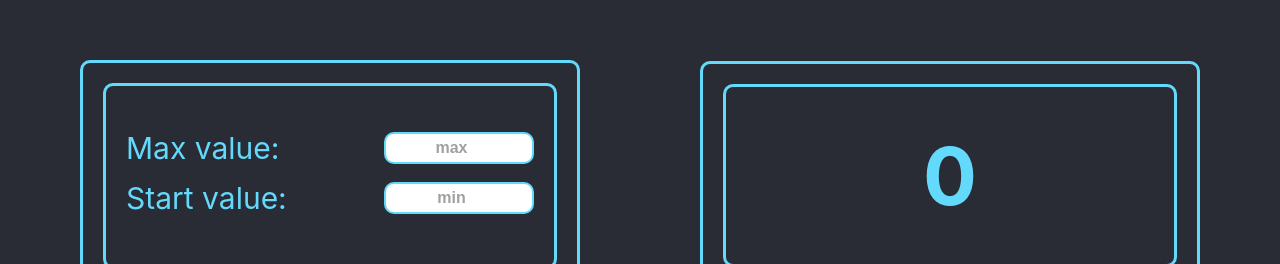
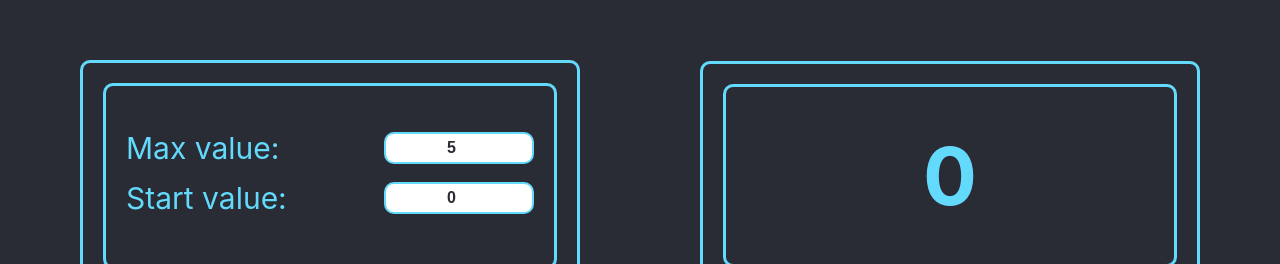
Before and after one commit to AV-html/clicker-counter, a React (Create React App) app: page / in a window 1280 px wide. Shown: the part 144-408 px from the top of the page. Built offline with nearby package versions, Linux system fonts and the light colour scheme.

Commit message:
feat(App): invalid value check & localStorage

```diff
--- a/src/App.tsx
+++ b/src/App.tsx
@@ -1,4 +1,4 @@
-import React, {useState} from 'react';
+import React, {useEffect, useState} from 'react';
 import './App.css';
 import {Control} from './components/Control';
 import {Screen} from './components/Screen';
@@ -20,15 +20,69 @@ function App() {
         setValue(0);
     }
 
+    const [editMode, setEditMode] = useState<boolean>(false)
+    const [maxValue, setMaxValue] = useState<number>(5);
+    const [minValue, setMinValue] = useState<number>(0);
+    const [errorMaxValue, setErrorMaxValue] = useState<string>('');
+    const [errorMinValue, setErrorMinValue] = useState<string>('');
+
+    const changeMaxValue = (newMaxValue: number) => {
+        setMaxValue(newMaxValue)
+        editMode || onEditMode()
+    }
+    const changeMinValue = (newMinValue: number) => {
+        setMinValue(newMinValue)
+        editMode || onEditMode()
+    }
+    const onEditMode = () => {
+        setEditMode(true);
+    }
+    const offEditMode = () => {
+        setEditMode(false);
+    }
+
+    useEffect(() => {
+        const minValue = localStorage.getItem('minValue');
+        const maxValue = localStorage.getItem('maxValue');
+        if (minValue && maxValue) {
+            setMinValue(Number(minValue))
+            setMaxValue(Number(maxValue))
+        }
+    }, [])
+
+    useEffect(() => {
+        if (maxValue <= minValue) {
+            setErrorMaxValue('Incorrect Value')
+            setErrorMinValue('Incorrect Value')
+            offEditMode()
+        } else if (minValue < 0) {
+            setErrorMinValue('Incorrect Value')
+            offEditMode()
+        } else {
+            setErrorMaxValue('')
+            setErrorMinValue('')
+        }
+    }, [maxValue, minValue])
+
 
     return (
         <div className="App">
             <div className="block">
                 <div className="screen">
-                    <InputValues/>
+                    <InputValues changeMaxValue={changeMaxValue}
+                                 changeMinValue={changeMinValue}
+                                 maxValue={maxValue}
+                                 minValue={minValue}
+                                 errorMinValue={errorMinValue}
+                                 errorMaxValue={errorMaxValue}
+                    />
                 </div>
                 <div className="control">
-                    <SetValues/>
+                    <SetValues offEditMode={offEditMode}
+                               editMode={editMode}
+                               maxValue={maxValue}
+                               minValue={minValue}
+                    />
                 </div>
             </div>
 
@@ -44,7 +98,6 @@ function App() {
                     />
                 </div>
             </div>
-
         </div>
     );
 }
```
